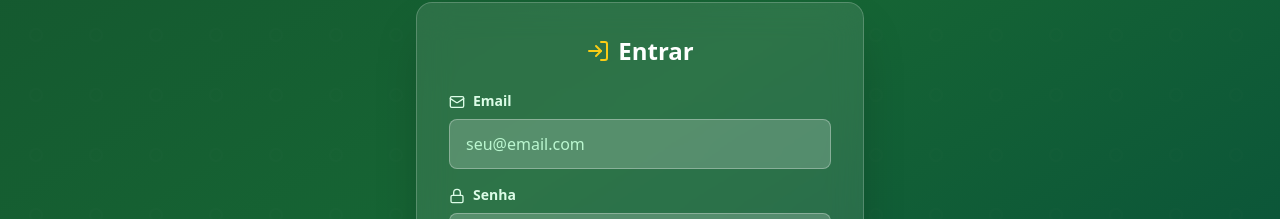
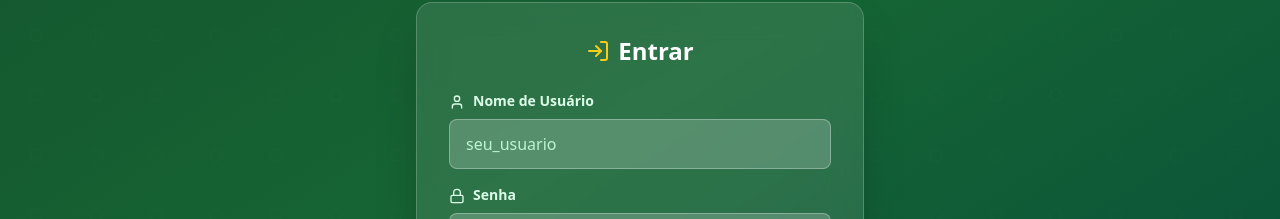
Before and after one commit to Changzaoo/farmcoin, a React (Vite) app: page / in a window 1280 px wide. Shown: the part 289-508 px from the top of the page. Built offline with nearby package versions, Linux system fonts and the light colour scheme; no server answers.

Commit message:
Remove email requirement - Login with username only

```diff
--- a/src/components/Auth/Login.tsx
+++ b/src/components/Auth/Login.tsx
@@ -1,5 +1,5 @@
 import React, { useState } from 'react';
-import { LogIn, Mail, Lock, User } from 'lucide-react';
+import { LogIn, User, Lock } from 'lucide-react';
 import { loginUser } from '../../firebase/auth';
 
 interface LoginProps {
@@ -8,7 +8,7 @@ interface LoginProps {
 }
 
 export default function Login({ onSuccess, onSwitchToRegister }: LoginProps) {
-  const [email, setEmail] = useState('');
+  const [username, setUsername] = useState('');
   const [password, setPassword] = useState('');
   const [loading, setLoading] = useState(false);
   const [error, setError] = useState('');
@@ -19,7 +19,7 @@ export default function Login({ onSuccess, onSwitchToRegister }: LoginProps) {
     setError('');
 
     try {
-      await loginUser(email, password);
+      await loginUser(username, password);
       onSuccess();
     } catch (err: any) {
       setError(err.message || 'Erro ao fazer login');
@@ -58,16 +58,17 @@ export default function Login({ onSuccess, onSwitchToRegister }: LoginProps) {
           <form onSubmit={handleSubmit} className="space-y-4">
             <div>
               <label className="block text-green-100 text-sm font-semibold mb-2">
-                <Mail size={16} className="inline mr-2" />
-                Email
+                <User size={16} className="inline mr-2" />
+                Nome de Usuário
               </label>
               <input
-                type="email"
-                value={email}
-                onChange={(e) => setEmail(e.target.value)}
+                type="text"
+                value={username}
+                onChange={(e) => setUsername(e.target.value)}
                 className="w-full px-4 py-3 rounded-lg bg-white/20 border border-white/30 text-white placeholder-green-200 focus:outline-none focus:ring-2 focus:ring-yellow-400 focus:border-transparent transition-all"
-                placeholder="seu@email.com"
+                placeholder="seu_usuario"
                 required
+                minLength={3}
               />
             </div>
 
@@ -83,6 +84,7 @@ export default function Login({ onSuccess, onSwitchToRegister }: LoginProps) {
                 className="w-full px-4 py-3 rounded-lg bg-white/20 border border-white/30 text-white placeholder-green-200 focus:outline-none focus:ring-2 focus:ring-yellow-400 focus:border-transparent transition-all"
                 placeholder="••••••••"
                 required
+                minLength={6}
               />
             </div>
 
--- a/src/components/Auth/Register.tsx
+++ b/src/components/Auth/Register.tsx
@@ -1,5 +1,5 @@
 import React, { useState } from 'react';
-import { UserPlus, Mail, Lock, User, Shield } from 'lucide-react';
+import { UserPlus, Lock, User, Shield } from 'lucide-react';
 import { registerUser } from '../../firebase/auth';
 
 interface RegisterProps {
@@ -8,7 +8,6 @@ interface RegisterProps {
 }
 
 export default function Register({ onSuccess, onSwitchToLogin }: RegisterProps) {
-  const [email, setEmail] = useState('');
   const [username, setUsername] = useState('');
   const [password, setPassword] = useState('');
   const [confirmPassword, setConfirmPassword] = useState('');
@@ -19,6 +18,12 @@ export default function Register({ onSuccess, onSwitchToLogin }: RegisterProps)
     e.preventDefault();
     setLoading(true);
     setError('');
+
+    if (username.length < 3) {
+      setError('O nome de usuário deve ter pelo menos 3 caracteres');
+      setLoading(false);
+      return;
+    }
 
     if (password !== confirmPassword) {
       setError('As senhas não coincidem');
@@ -33,7 +38,7 @@ export default function Register({ onSuccess, onSwitchToLogin }: RegisterProps)
     }
 
     try {
-      await registerUser(email, password, username);
+      await registerUser(username, password);
       onSuccess();
     } catch (err: any) {
       setError(err.message || 'Erro ao criar conta');
@@ -80,24 +85,11 @@ export default function Register({ onSuccess, onSwitchToLogin }: RegisterProps)
                 value={username}
                 onChange={(e) => setUsername(e.target.value)}
                 className="w-full px-4 py-3 rounded-lg bg-white/20 border border-white/30 text-white placeholder-green-200 focus:outline-none focus:ring-2 focus:ring-yellow-400 focus:border-transparent transition-all"
-                placeholder="Seu nome"
+                placeholder="seu_usuario"
                 required
+                minLength={3}
               />
-            </div>
-
-            <div>
-              <label className="block text-green-100 text-sm font-semibold mb-2">
-                <Mail size={16} className="inline mr-2" />
-                Email
-              </label>
-              <input
-                type="email"
-                value={email}
-                onChange={(e) => setEmail(e.target.value)}
-                className="w-full px-4 py-3 rounded-lg bg-white/20 border border-white/30 text-white placeholder-green-200 focus:outline-none focus:ring-2 focus:ring-yellow-400 focus:border-transparent transition-all"
-                placeholder="seu@email.com"
-                required
-              />
+              <p className="text-xs text-green-200 mt-1">Mínimo 3 caracteres</p>
             </div>
 
             <div>
@@ -114,6 +106,7 @@ export default function Register({ onSuccess, onSwitchToLogin }: RegisterProps)
                 required
                 minLength={6}
               />
+              <p className="text-xs text-green-200 mt-1">Mínimo 6 caracteres</p>
             </div>
 
             <div>
--- a/src/firebase/auth.ts
+++ b/src/firebase/auth.ts
@@ -1,13 +1,12 @@
 import {
-  createUserWithEmailAndPassword,
-  signInWithEmailAndPassword,
+  signInAnonymously,
   signOut as firebaseSignOut,
   User as FirebaseUser,
 } from 'firebase/auth';
-import { doc, setDoc, getDoc, updateDoc, serverTimestamp } from 'firebase/firestore';
+import { doc, setDoc, getDoc, updateDoc, serverTimestamp, collection, query, where, getDocs } from 'firebase/firestore';
 import { auth, db } from './config';
 import { UserRole, UserData, GameState, Upgrade } from '../types';
-import { createPasswordHash } from '../utils/crypto';
+import { createPasswordHash, generateSecureId } from '../utils/crypto';
 
 // Upgrades iniciais
 const initialUpgrades: Upgrade[] = [
@@ -33,16 +32,36 @@ const initialUpgrades: Upgrade[] = [
 ];
 
 /**
- * Registra um novo usuário
+ * Verifica se um nome de usuário já existe
+ */
+async function usernameExists(username: string): Promise<boolean> {
+  const usersRef = collection(db, 'users');
+  const q = query(usersRef, where('username', '==', username));
+  const querySnapshot = await getDocs(q);
+  return !querySnapshot.empty;
+}
+
+/**
+ * Registra um novo usuário (apenas com username e senha)
  */
 export async function registerUser(
-  email: string,
-  password: string,
-  username: string
+  username: string,
+  password: string
 ): Promise<UserData> {
   try {
-    // Criar usuário no Firebase Auth
-    const userCredential = await createUserWithEmailAndPassword(auth, email, password);
+    // Validar nome de usuário
+    if (username.length < 3) {
+      throw new Error('Nome de usuário deve ter pelo menos 3 caracteres');
+    }
+
+    // Verificar se username já existe
+    const exists = await usernameExists(username);
+    if (exists) {
+      throw new Error('Nome de usuário já está em uso');
+    }
+
+    // Criar usuário anônimo no Firebase Auth
+    const userCredential = await signInAnonymously(auth);
     const user = userCredential.user;
 
     // Criar hash da senha com SHA-512
@@ -60,7 +79,6 @@ export async function registerUser(
     // Dados do usuário
     const userData: UserData = {
       uid: user.uid,
-      email: user.email!,
       username,
       role: UserRole.USER,
       createdAt: new Date(),
@@ -84,23 +102,58 @@ export async function registerUser(
 }
 
 /**
- * Faz login do usuário
+ * Busca usuário por username e verifica senha
+ */
+async function findUserByUsername(username: string): Promise<{ uid: string; passwordHash: string } | null> {
+  const usersRef = collection(db, 'users');
+  const q = query(usersRef, where('username', '==', username));
+  const querySnapshot = await getDocs(q);
+
+  if (querySnapshot.empty) {
+    return null;
+  }
+
+  const userDoc = querySnapshot.docs[0];
+  const data = userDoc.data();
+  return {
+    uid: userDoc.id,
+    passwordHash: data.passwordHash
+  };
+}
+
+/**
+ * Faz login do usuário (apenas com username e senha)
  */
 export async function loginUser(
-  email: string,
+  username: string,
   password: string
 ): Promise<UserData> {
   try {
-    const userCredential = await signInWithEmailAndPassword(auth, email, password);
-    const user = userCredential.user;
+    // Buscar usuário pelo username
+    const userInfo = await findUserByUsername(username);
+
+    if (!userInfo) {
+      throw new Error('Usuário não encontrado');
+    }
+
+    // Verificar senha
+    const { verifyPasswordHash } = await import('../utils/crypto');
+    const isValid = await verifyPasswordHash(password, userInfo.passwordHash);
+
+    if (!isValid) {
+      throw new Error('Senha incorreta');
+    }
+
+    // Login anônimo no Firebase Auth (já que não usamos email)
+    await signInAnonymously(auth);
 
     // Atualizar último login
-    await updateDoc(doc(db, 'users', user.uid), {
+    await updateDoc(doc(db, 'users', userInfo.uid), {
       lastLogin: serverTimestamp(),
     });
 
     // Buscar dados do usuário
-    const userData = await getUserData(user.uid);
+    const userData = await getUserData(userInfo.uid);
     return userData;
   } catch (error: any) {
     throw new Error(`Erro ao fazer login: ${error.message}`);
@@ -130,7 +183,6 @@ export async function getUserData(uid: string): Promise<UserData> {
       const data = docSnap.data();
       return {
         uid: data.uid,
-        email: data.email,
         username: data.username,
         role: data.role,
         createdAt: data.createdAt?.toDate() || new Date(),
--- a/src/firebase/firestore.ts
+++ b/src/firebase/firestore.ts
@@ -98,7 +98,6 @@ export async function getAllUsers(): Promise<UserData[]> {
       const data = doc.data();
       users.push({
         uid: data.uid,
-        email: data.email,
         username: data.username,
         role: data.role,
         createdAt: (data.createdAt as Timestamp)?.toDate() || new Date(),
--- a/src/types/index.ts
+++ b/src/types/index.ts
@@ -9,7 +9,6 @@ export enum UserRole {
 // Interface de usuário
 export interface User {
   uid: string;
-  email: string;
   username: string;
   role: UserRole;
   createdAt: Date;
@@ -77,7 +76,6 @@ export interface UserLog {
 // Dados do usuário no Firestore
 export interface UserData {
   uid: string;
-  email: string;
   username: string;
   role: UserRole;
   createdAt: Date;
```
